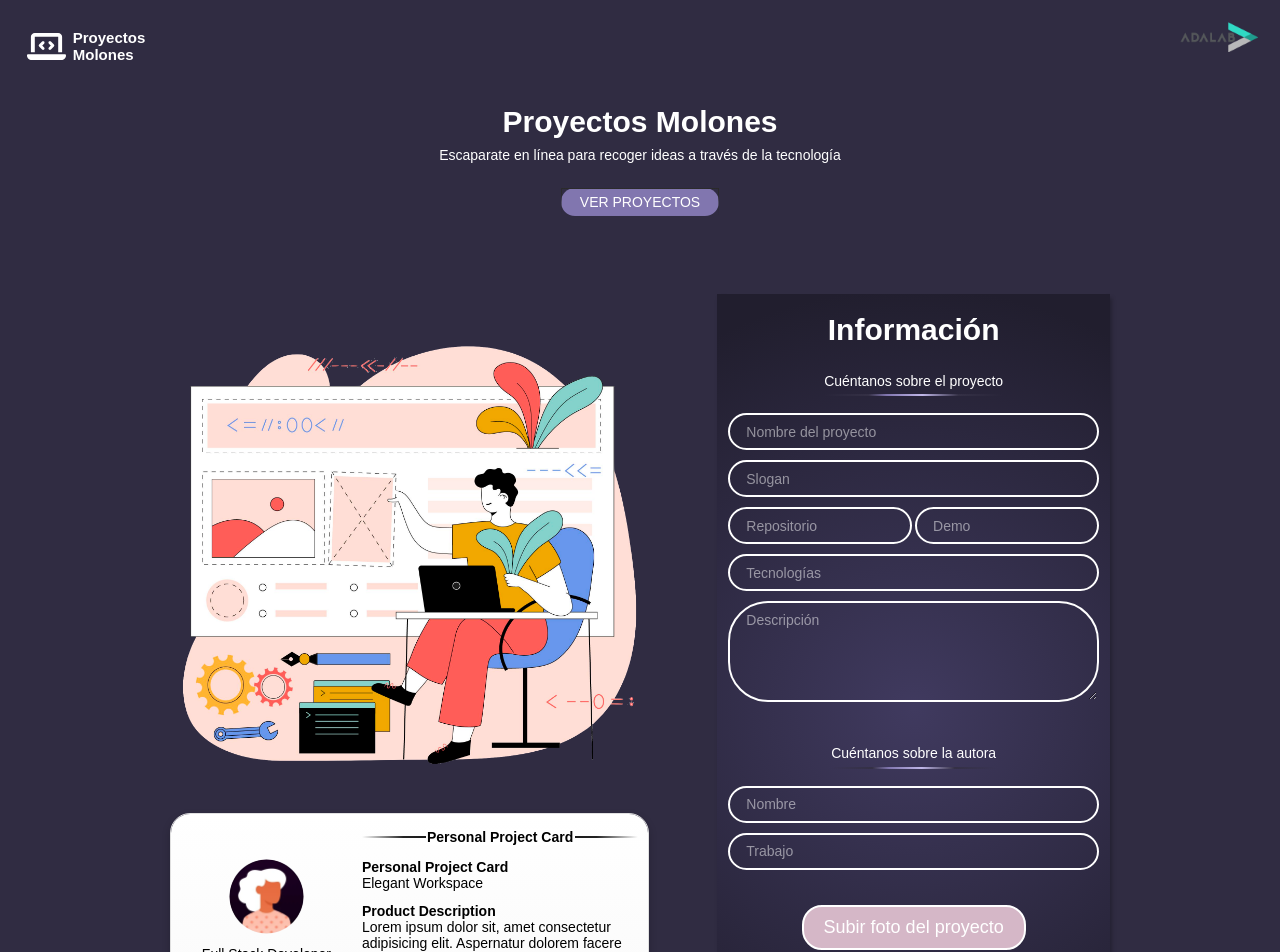
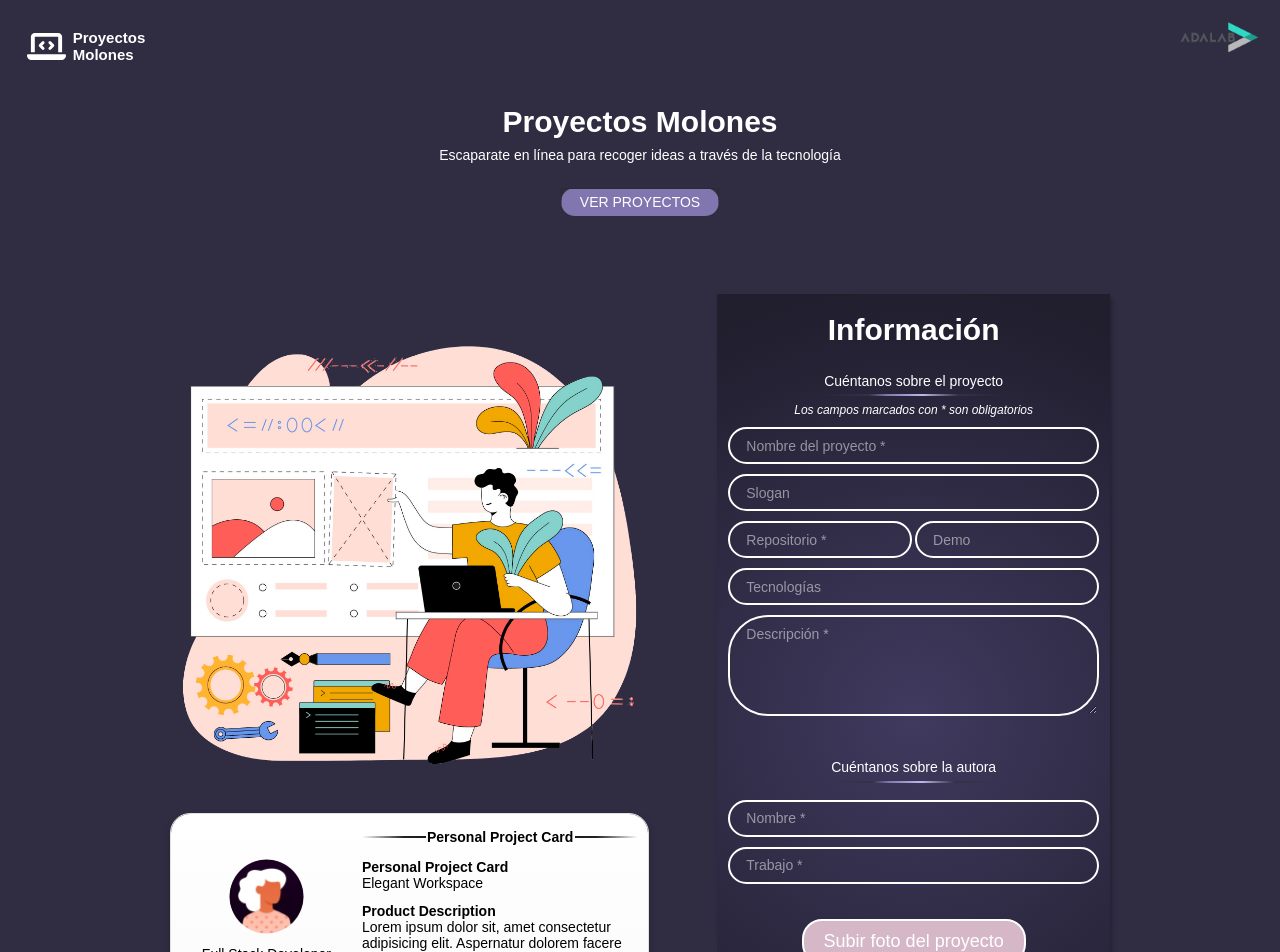
Before and after one commit to lejladzanko/project-promo-W-module-3-team-2, a React (Vite) app: page / in a window 1280 px wide. Shown: the top 952 px of the page. Built offline with nearby package versions, Linux system fonts and the light colour scheme.

Commit message:
mandatory inputs

```diff
--- a/src/components/App.jsx
+++ b/src/components/App.jsx
@@ -56,14 +56,14 @@ function App() {
         "Content-Type": "application/json",
       },
       body: JSON.stringify({
-        name: addFormData.projectName || " ",
+        name: addFormData.projectName,
         slogan: addFormData.slogan || " ",
         technologies: addFormData.usedTechs || " ",
         demo: addFormData.demoLink || " ",
-        repo: addFormData.repoLink || " ",
-        desc: addFormData.descriptions || " ",
-        autor: addFormData.userName || " ",
-        job: addFormData.userJob || " ",
+        repo: addFormData.repoLink,
+        desc: addFormData.descriptions,
+        autor: addFormData.userName,
+        job: addFormData.userJob,
         image: updateProjectImg,
         photo: updateAvatar,
       }),
--- a/src/components/Form.jsx
+++ b/src/components/Form.jsx
@@ -12,11 +12,12 @@ function Form({ handleFormAdd, addFormData, setUpdateAvatar, setProjectImg, hand
       <h2 className="title">Información</h2>
       <fieldset className="addForm__group">
         <legend className="addForm__title">Cuéntanos sobre el proyecto</legend>
+        <span className="mandatoryInputs">Los campos marcados con * son obligatorios</span>
         <input className="addForm__input" type="text"
           name="projectName"
           value={addFormData.projectName}
           id="name"
-          placeholder="Nombre del proyecto" onChange={handleFormAdd} />
+          placeholder="Nombre del proyecto *" onChange={handleFormAdd} />
         <input className="addForm__input" type="text"
           name="slogan"
           value={addFormData.slogan}
@@ -28,7 +29,7 @@ function Form({ handleFormAdd, addFormData, setUpdateAvatar, setProjectImg, hand
             name="repoLink"
             value={addFormData.repoLink}
             id="repo"
-            placeholder="Repositorio"
+            placeholder="Repositorio *"
             onChange={handleFormAdd} />
           <input className="addForm__input" type="url"
             name="demoLink"
@@ -47,7 +48,7 @@ function Form({ handleFormAdd, addFormData, setUpdateAvatar, setProjectImg, hand
           name="descriptions"
           value={addFormData.descriptions}
           id="desc"
-          placeholder="Descripción"
+          placeholder="Descripción *"
           rows="5"
           onChange={handleFormAdd} ></textarea>
       </fieldset>
@@ -58,13 +59,13 @@ function Form({ handleFormAdd, addFormData, setUpdateAvatar, setProjectImg, hand
           type="text"
           value={addFormData.userName}
           name="userName" id="autor"
-          placeholder="Nombre"
+          placeholder="Nombre *"
           onChange={handleFormAdd} />
         <input className="addForm__input" type="text"
           name="userJob"
           value={addFormData.userJob}
           id="job"
-          placeholder="Trabajo"
+          placeholder="Trabajo *"
           onChange={handleFormAdd} />
       </fieldset>
       <fieldset className="addForm__group--upload">
--- a/src/scss/components/Form.scss
+++ b/src/scss/components/Form.scss
@@ -188,3 +188,11 @@
     }
   }
 }
+
+.mandatoryInputs {
+  color: white;
+  display: flex;
+  justify-content: center;
+  font-size: 12px;
+  font-style: italic;
+}
```
Lines whose indentation alone changed are shown as unchanged.
